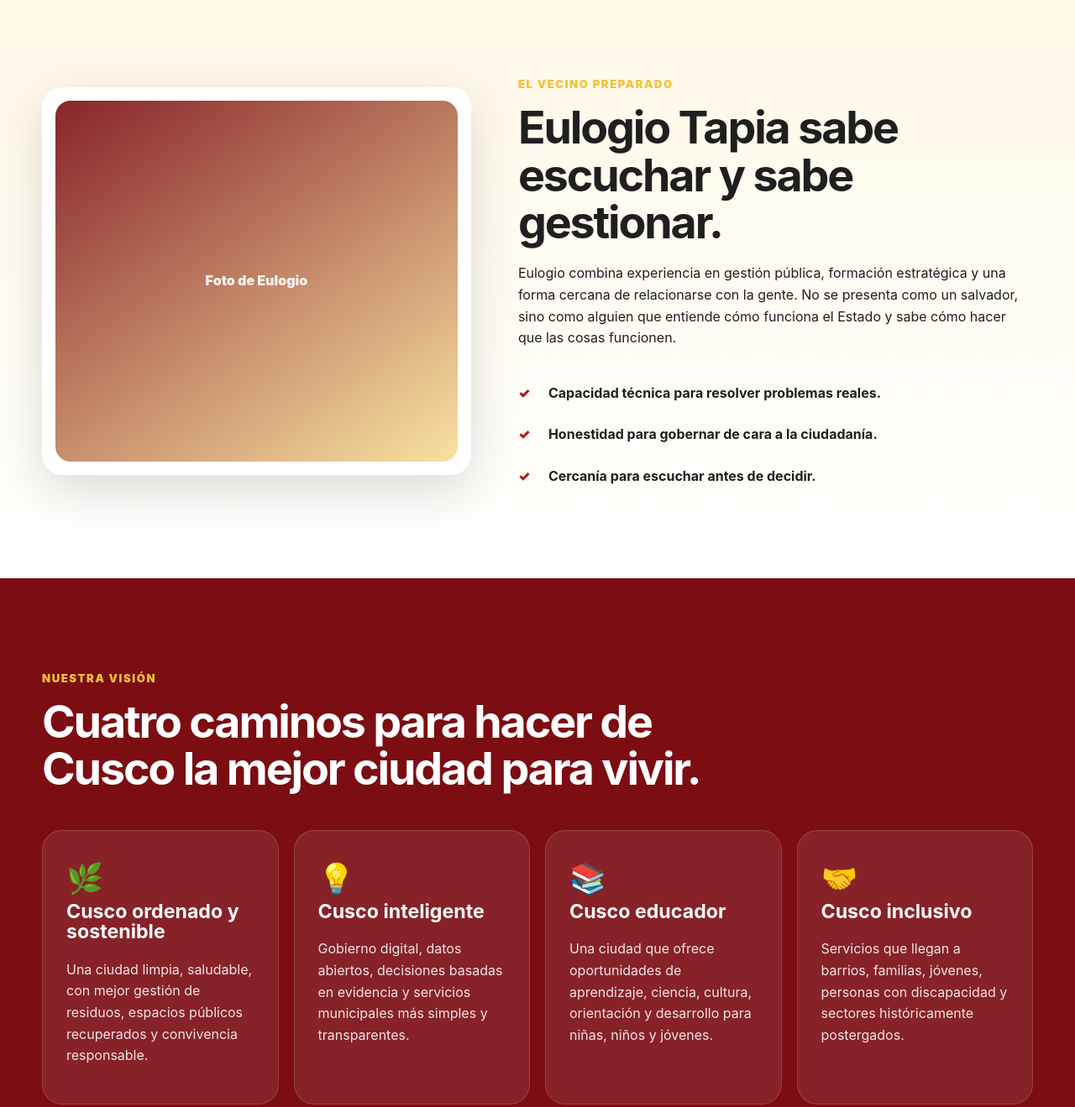
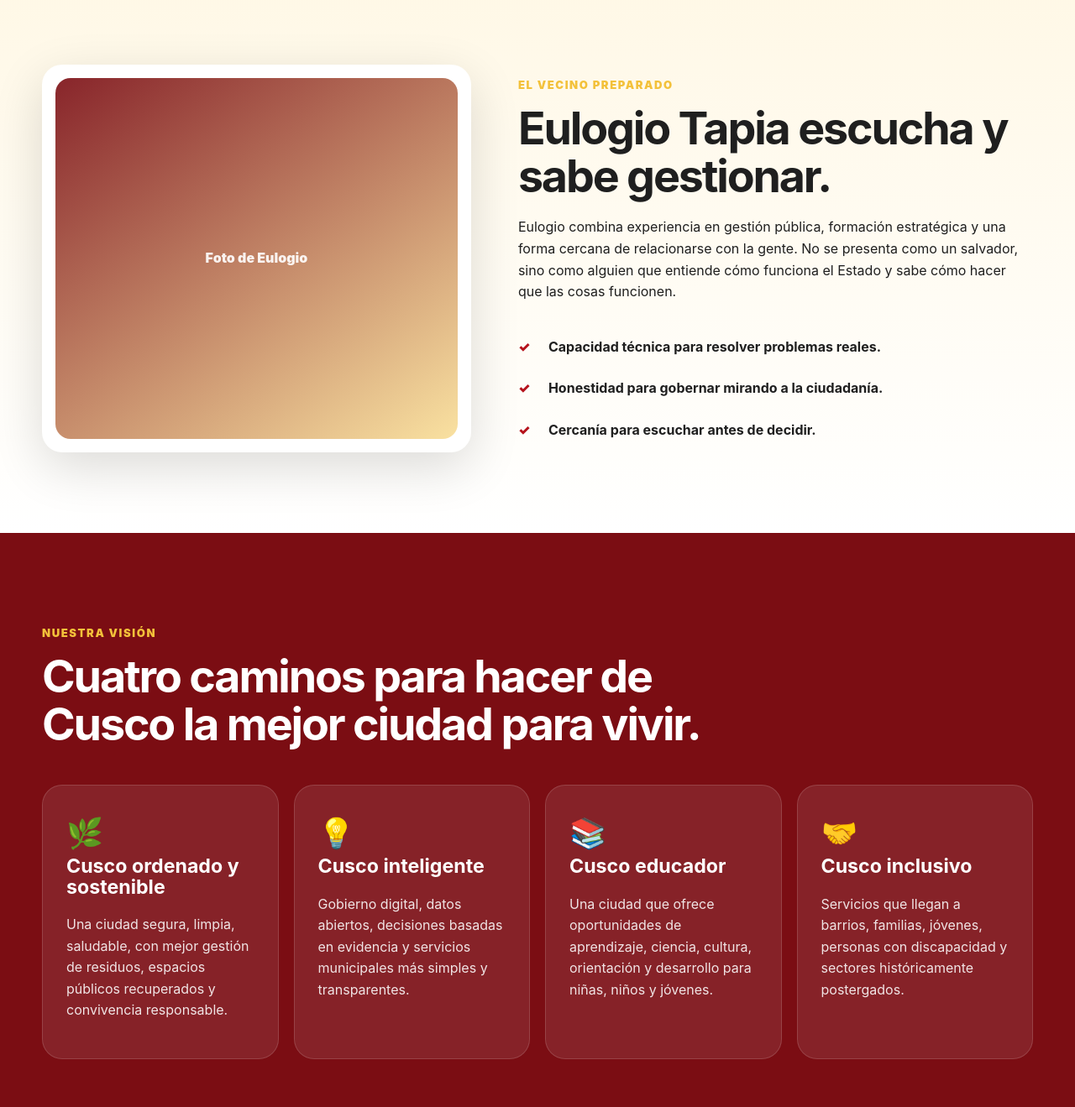
Before and after one commit to johnsilvapuk-max/cuscolamejorciudad, a plain HTML site: page index.html in a window 1280 px wide. Shown: the part 1440-2759 px from the top of the page at 84% size. Drawn offline with Linux system fonts and the light colour scheme.

Commit message:
Update index.html

```diff
--- a/index.html
+++ b/index.html
@@ -16,7 +16,7 @@
   <header class="site-header" id="top">
     <nav class="nav">
       <a class="brand" href="#top" aria-label="Inicio">
-        <span class="brand-mark">☀</span>
+        <img class="brand-logo" src="assets/logo-pbg.png" alt="Logo Partido del Buen Gobierno">
         <span>Partido del Buen Gobierno</span>
       </a>
       <button class="nav-toggle" aria-label="Abrir menú" aria-expanded="false">☰</button>
@@ -61,11 +61,11 @@
         </div>
         <div class="reveal">
           <p class="section-kicker">El vecino preparado</p>
-          <h2>Eulogio Tapia sabe escuchar y sabe gestionar.</h2>
+          <h2>Eulogio Tapia escucha y sabe gestionar.</h2>
           <p>Eulogio combina experiencia en gestión pública, formación estratégica y una forma cercana de relacionarse con la gente. No se presenta como un salvador, sino como alguien que entiende cómo funciona el Estado y sabe cómo hacer que las cosas funcionen.</p>
           <ul class="check-list">
             <li>Capacidad técnica para resolver problemas reales.</li>
-            <li>Honestidad para gobernar de cara a la ciudadanía.</li>
+            <li>Honestidad para gobernar mirando a la ciudadanía.</li>
             <li>Cercanía para escuchar antes de decidir.</li>
           </ul>
         </div>
@@ -82,7 +82,7 @@
           <article class="pillar reveal">
             <span class="icon">🌿</span>
             <h3>Cusco ordenado y sostenible</h3>
-            <p>Una ciudad limpia, saludable, con mejor gestión de residuos, espacios públicos recuperados y convivencia responsable.</p>
+            <p>Una ciudad segura, limpia, saludable, con mejor gestión de residuos, espacios públicos recuperados y convivencia responsable.</p>
           </article>
           <article class="pillar reveal">
             <span class="icon">💡</span>
```
